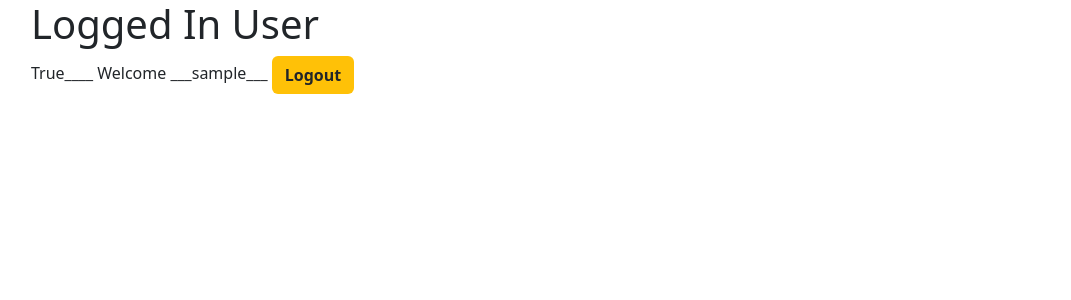
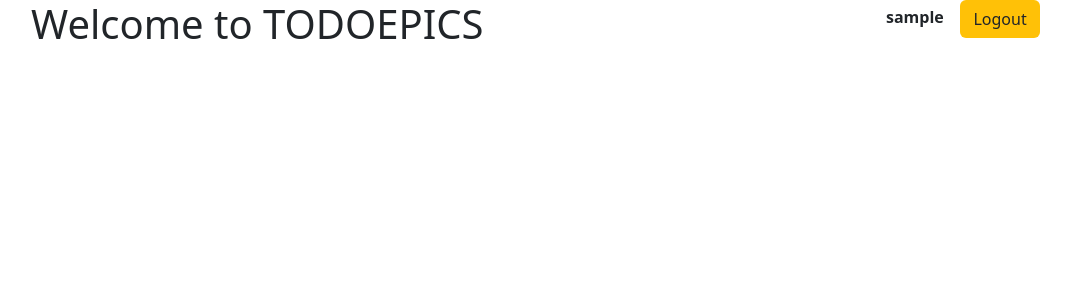
Before and after one commit to ARUNRGAGILITY/todoepics, a Django app: page /user-page/ in a window 1280 px wide. Shown: the top 300 px of the page, without its empty margins (51-1122 px from the left). Run offline with Django 5.2, Linux system fonts and the light colour scheme; the visitor is signed in with stand-in values (Sample User, id 1); some libraries are stand-ins or nearby versions.

Commit message:
Release build: v1.0 basic_authentication_v1 with security auth, user form

```diff
--- a/app_web/templates/app_web/_2user/_login_form.html
+++ b/app_web/templates/app_web/_2user/_login_form.html
@@ -15,7 +15,7 @@
     </div>
     <div class="row">
         <div class="col-md-12 align-text-center">
-            <input type="text" id="login_id" name="login_id" size="50" maxlength="200">
+            <input type="text" id="username" name="username" size="50" maxlength="200">
         </div>
     </div>
     <div class="row">
--- a/app_web/templates/app_web/_2user/_register_form.html
+++ b/app_web/templates/app_web/_2user/_register_form.html
@@ -15,7 +15,7 @@
     </div>
     <div class="row">
         <div class="col-md-12 align-text-center">
-            <input type="text" id="login_id" name="login_id" size="50" maxlength="200">
+            <input type="text" id="username" name="username" size="50" maxlength="200">
         </div>
     </div>
     <div class="row">
--- a/app_web/templates/app_web/_2user/logged_in_user.html
+++ b/app_web/templates/app_web/_2user/logged_in_user.html
@@ -6,12 +6,13 @@
 {% if user.is_authenticated %}
 <div class="container">
     <div class="row">
-        <div class="col col-md-12">
-            <h1>Logged In User</h1>
-{{user.is_authenticated}}____
-Welcome ___{{user.username}}___
-
-<a href="{% url 'logout_page' %}" class="btn btn-xs bg-warning"><b>Logout</b></a>
+        <div class="col col-md-9">
+           <h1>Welcome to {{SITE_TITLE}}</h1>
+        </div>
+        <div class="col col-md-3">
+            <b>{{user.username}}</b>
+            &nbsp;&nbsp;
+            <a href="{% url 'logout_page' %}" class="btn btn-xs bg-warning">Logout</a>
         </div>
     </div>
 </div>
--- a/app_web/templates/app_web/_2user/login.html
+++ b/app_web/templates/app_web/_2user/login.html
@@ -1,7 +1,7 @@
 {% extends "../_1base/bootstrap_base.html" %}
 {% load static %}
 {% load crispy_forms_tags %}
-{% block title %}Register{% endblock title %}
+{% block title %}Login{% endblock title %}
 {% block content %}
 <div class="container">
     <!-- Title row -->
--- a/app_web/views.py
+++ b/app_web/views.py
@@ -5,6 +5,7 @@ from django.contrib.auth.decorators import login_required
 from django.contrib.auth.models import User
 from django.contrib.auth import authenticate, login, logout
 from django.contrib import messages
+from django.contrib.auth.forms import UserCreationForm, AuthenticationForm
 # Create your views here.
 app_name = "app_web"
 
@@ -13,32 +14,18 @@ def visitor_page(request):
     # process inputs
     user = None
     which_template =  f"{app_name}/app_web_home.html"
-    print(f">>> === >{request.user}< === <<<")
-    if not request.user.is_authenticated:
-        print(f">>> === {request.user} Not authenticated === <<<")
-    else:
-        print(f">>> === {request.user} check user === <<<")
-        which_template = f"{app_name}/_2user/logged_in_user.html"
-
     if request.method == 'POST':
-        login_id = request.POST.get('login_id').lower()
-        password = request.POST.get('password')
-        try:
-            user = User.objects.get(email=login_id)
-            user = authenticate(request, username=user.username, password=password)
-            # process next url
-            if user is not None:
-                login(request, user)
-                next_url = request.GET.get('next')
-                if next_url != None:
-                    return redirect(next_url)
-                return redirect('user_page')
-            else:
-                messages.error(request, 'Username OR password does not exit')
-        except:
-            print(f">>>=== ERROR: LoginError: User {login_id} does not exist === <<<")
-            messages.error(request, 'User does not exist 1')
-
+        form = AuthenticationForm(request, data=request.POST)
+        if form.is_valid():
+            print(f">>> === form valid === <<<")
+            user = form.get_user()
+            login(request, user)
+            next_url = request.GET.get('next', 'user_page') # Provide a default redirect URL
+            return redirect(next_url)
+        else:
+            print(f">>> === form invalid {form.errors} === <<<")
+            # If you want to display form errors, ensure your template can display them
+            messages.error(request, 'Username or password is incorrect')
     # send outputs (info, template, request)
     context = {
         'page': 'user_page',
@@ -52,7 +39,18 @@ def visitor_page(request):
 def login_page(request):
     # take inputs
     # process inputs
-
+    if request.method == 'POST':
+        form = AuthenticationForm(request, data=request.POST)
+        if form.is_valid():
+            print(f">>> === form valid === <<<")
+            user = form.get_user()
+            login(request, user)
+            next_url = request.GET.get('next', 'user_page') # Provide a default redirect URL
+            return redirect(next_url)
+        else:
+            print(f">>> === form invalid {form.errors} === <<<")
+            # If you want to display form errors, ensure your template can display them
+            messages.error(request, 'Username or password is incorrect')
     # send outputs (info, template, request)
     context = {
         'page': 'login',
@@ -63,33 +61,30 @@ def login_page(request):
 # Registration Page
 def register(request):
     # take inputs
+    CORRECT_REG_CODE = "1"
     # process inputs
     if request.method == 'POST':
-        login_id = request.POST.get('login_id').lower()
-        password1 = request.POST.get('password1')
-        password2 = request.POST.get('password2')
-        reg_code = request.POST.get('reg_code')
-        # Example reg_code validation
-        expected_reg_code = "1"
-        if reg_code != expected_reg_code:
-            messages.error(request, 'Invalid registration code.')
-            return redirect('register')
-        if password1 and password1 == password2:
-            # Check if user already exists
-            if User.objects.filter(email=login_id).exists():
-                messages.error(request, 'Email is already used.')
-            else:
-                # Assuming your User model has an email field or you're using a username that accepts emails
-                user = User.objects.create_user(username=login_id, email=login_id, password=password1)
-                user.save()
-                print(f">>> === {user.username} === <<<")
-                # Automatically log the user in after registration
-                user = authenticate(request, username=login_id, password=password1)
-                if user is not None:
-                    login(request, user)
-                    return redirect('user_page')
+        # Retrieve the registration code from the form
+        reg_code = request.POST.get('reg_code', '')
+
+        # Check if the reg_code is alphanumeric and matches the correct registration code
+        if not reg_code.isalnum() or reg_code != CORRECT_REG_CODE:
+            messages.error(request, "Invalid or incorrect registration code.")
+            # Return to the registration page with the form and error message
+            return redirect("register")
+
+        # Proceed with the standard registration process if the reg_code is valid
+        form = UserCreationForm(request.POST)
+        if form.is_valid():
+            user = form.save()
+            login(request, user)
+            # Redirect to a success page after registration
+            return redirect('user_page')
         else:
-            messages.error(request, 'Passwords do not match.')
+            # If the form is not valid, show form error messages
+            for msg in form.error_messages:
+                messages.error(request, f"{msg}: {form.error_messages[msg]}")
+
 
 
     # send outputs (info, template, request)
--- a/project_todoepics/settings.py
+++ b/project_todoepics/settings.py
@@ -153,8 +153,8 @@ LOGGING = {
 ### End logging
 
 ## CUSTOMIZATION
-BUILD_VERSION = 'v0.1'
-BUILD_DESCRIPTION = 'basic_login_v1'
+BUILD_VERSION = 'v1.0'
+BUILD_DESCRIPTION = 'basic_authentication_v1 with security auth, user form'
 ## TEMPLATE DISPLAY
 SITE_TITLE = "TODOEPICS"
 SITE_NAME = "Project TODOEPICS v1.0"
```
